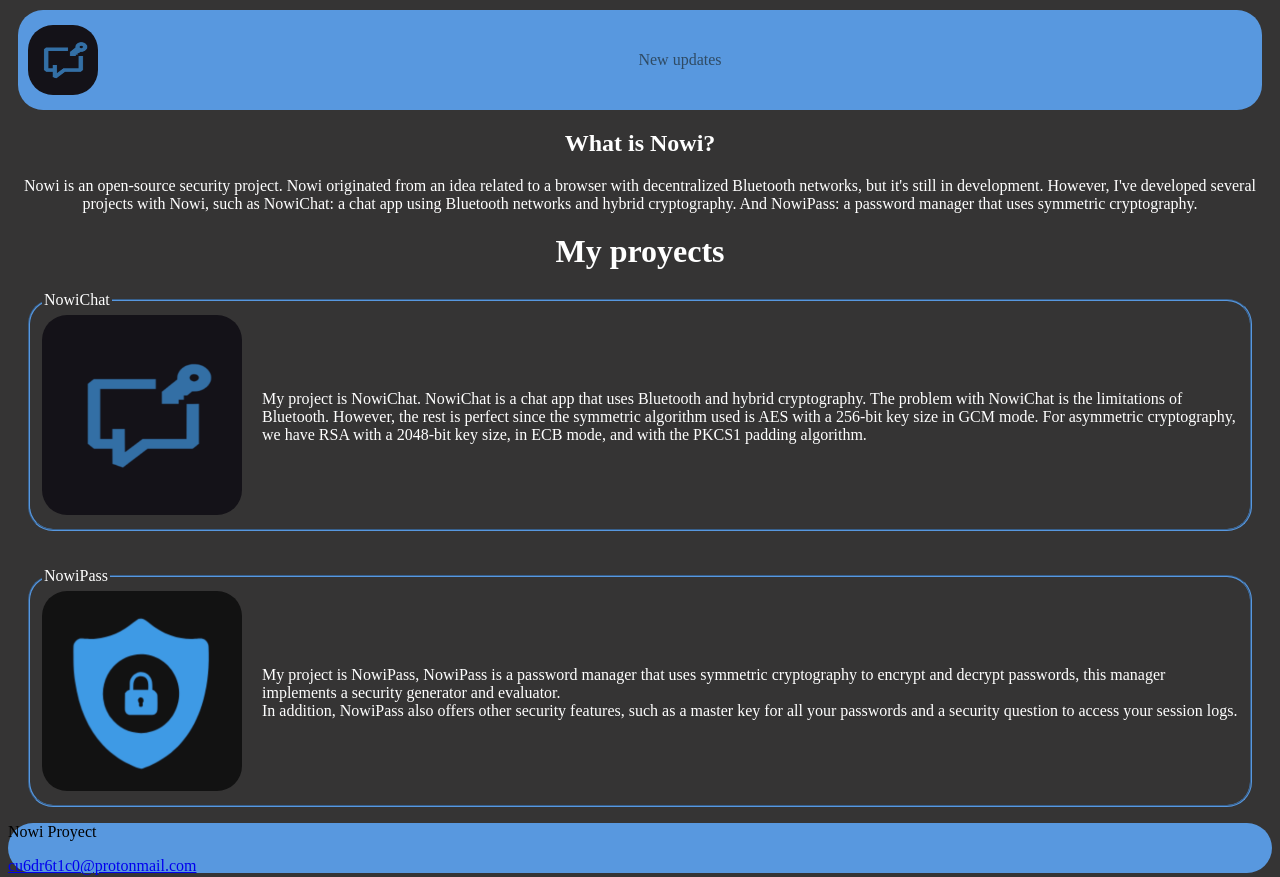
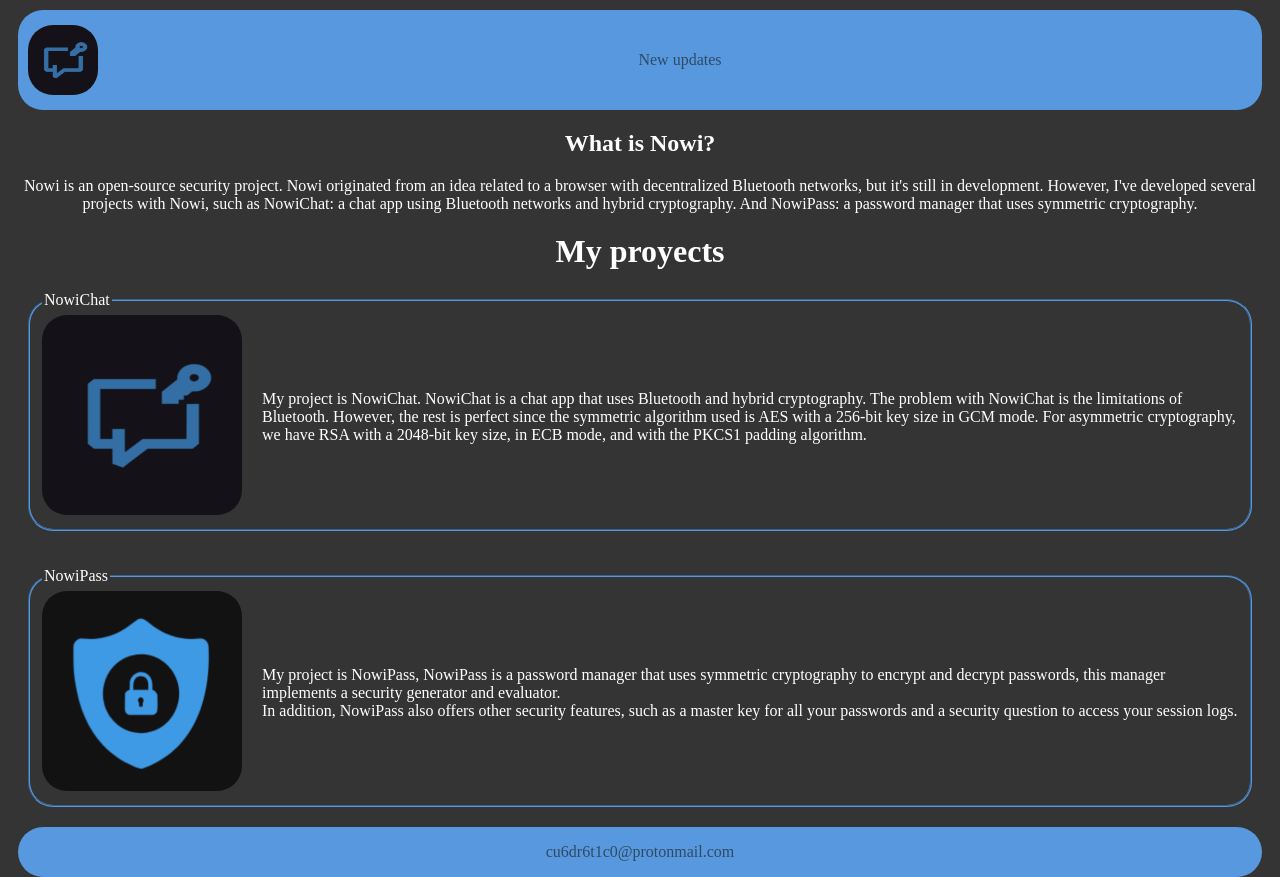
Before and after one commit to cuadratico/cuadratico.github.io, a plain HTML site: page index.html in a window 1280 px wide. Drawn offline with Linux system fonts and the light colour scheme.

Commit message:
New update of the primary page

```diff
--- a/diseño_index.css
+++ b/diseño_index.css
@@ -39,13 +39,6 @@ h1 {
     text-align: center;
 }
 
-footer {
-    height: 50px;
-    width: 100%;
-    background-color: var(--blue);
-    border-radius: var(--border);
-}
-
 fieldset {
     border-radius: var(--border);
     border-color: var(--blue);
@@ -71,7 +64,23 @@ legend {
 .enlaces {
     color: var(--blue_2);
     margin: 0 auto;
+    text-decoration: none;
+}
+
+
+.footer {
+    background-color: var(--blue);
+    margin-top: 20px;
+    border-radius: var(--border);
+    margin-left: 10px;
+    margin-right: 10px;
+    margin-bottom: 10px;
+    height: 50px;
     display: flex;
     align-items: center;
+}
+.email {
+    color: var(--blue_2);
     text-decoration: none;
+    margin: 0 auto;
 }
--- a/index.html
+++ b/index.html
@@ -58,8 +58,7 @@
     </section>
 
     <footer class="footer" title="licensed under the MIT license">
-        <p>Nowi Proyect</p>
-        <a href="mailto:cu6dr6t1c0@protonmail.com">cu6dr6t1c0@protonmail.com</a>
+        <a class="email" href="mailto:cu6dr6t1c0@protonmail.com">cu6dr6t1c0@protonmail.com</a>
 
     </footer>
 
```
